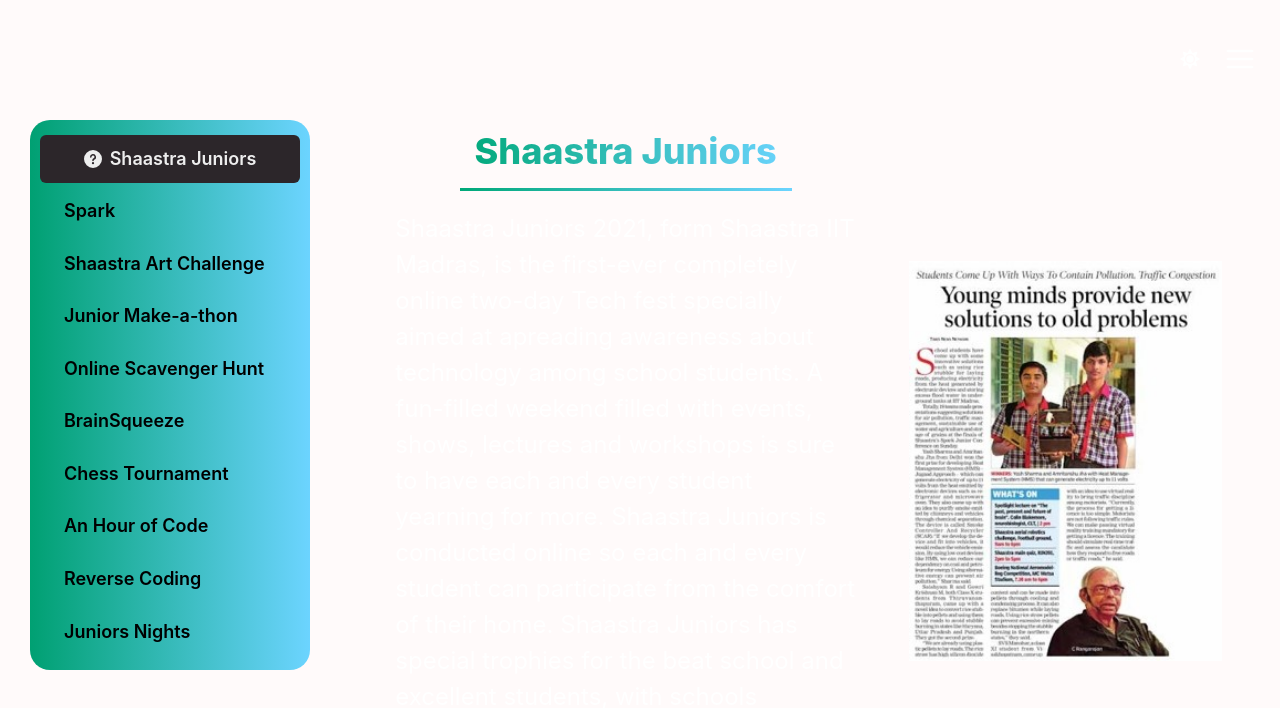
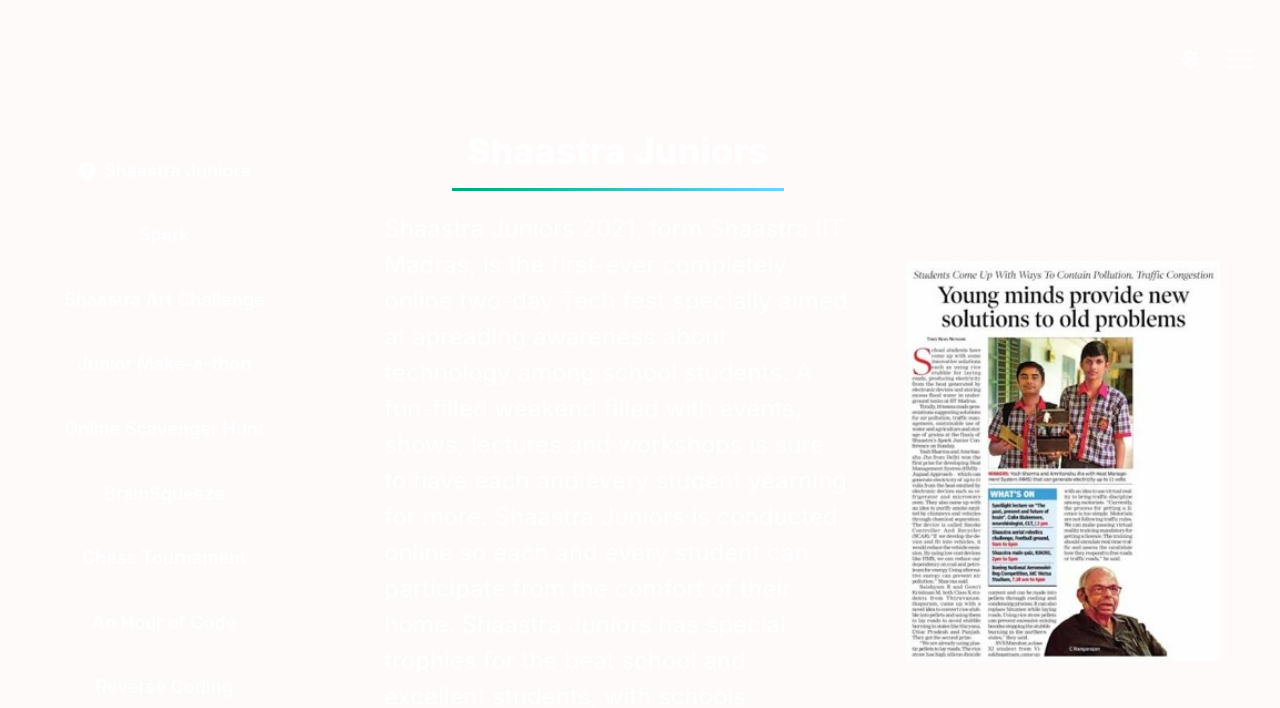
Before and after one commit to ShaastraWebops/shaastra-general-website, a React (Create React App) app: page /shaastra-juniors in a window 1280 px wide. Shown: the top 708 px of the page. Built offline with nearby package versions, Linux system fonts and the light colour scheme; some icons are missing.

Commit message:
revert gradient

```diff
--- a/src/components/pages/ShaastraJuniors/Card.tsx
+++ b/src/components/pages/ShaastraJuniors/Card.tsx
@@ -23,8 +23,8 @@ export const Card = ({data}) => {
                     >
                         <Text
                           padding={"15px"}
-                          bgGradient={`linear(to-l, ${bgTitle})`}
-                          bgClip="text"
+                          //bgGradient={`linear(to-l, ${bgTitle})`}
+                          //bgClip="text"
                           fontWeight="extrabold"
                         >
                             {data.title}
--- a/src/components/pages/ShaastraJuniors/index.tsx
+++ b/src/components/pages/ShaastraJuniors/index.tsx
@@ -39,23 +39,23 @@ const ShaastraJuniorsPage = () => {
                         </SliderTrack>
                     </Slider>
                 </Flex>
-                <Flex flex={1} width={"100%"} alignItems={"stretch"} justifyContent={"start"} padding={"10px"}>
+                <Flex flex={1} width={"100%"} alignItems={"stretch"} justifyContent={"start"} padding={"10px"} height={"100%"}>
                     <Flex
                     flexDirection={"column"}
                     justifyContent={"space-evenly"}
                     margin={"20px"}
                     padding={"10px"}
-                    height={"550px"}
-                    bgGradient={`linear(to-l, ${bgProgress})`}
-                    borderRadius={"20px"}
-                    width={"280px"}
+                    //height={"100%"}
+                    //bgGradient={`linear(to-l, ${bgProgress})`}
+                    //borderRadius={"20px"}
+                    //width={"280px"}
                     >
                         {shaastraJunoirsData.map((_events, index) =>
                             index === 0 ?
                             <Button
                               leftIcon={<QuestionIcon/>}
                               onClick={() => setValue(index)}
-                              bg={bgButton}
+                              //bg={bgButton}
                               size={"lg"}
                               _hover={{ bg: {bgButton} }}
                                >
@@ -63,7 +63,7 @@ const ShaastraJuniorsPage = () => {
                             </Button>
                             : (value === index ?
                             <Button
-                             bg={bgButton}
+                             //bg={bgButton}
                              size={"lg"}
                              _hover={{ bg: {bgButton} }}
                             //  rightIcon={<ArrowForwardIcon />}
@@ -75,8 +75,8 @@ const ShaastraJuniorsPage = () => {
                                 variant="ghost"
                                 _hover={{ bg: "none" }}
                                 size={"lg"}
-                                textColor={"black"}
-                                justifyContent={"left"}
+                                //textColor={"black"}
+                                //justifyContent={"left"}
                                 >
                                 <MotionBox
                                     whileHover={{ scale: 1.2 }}
```
